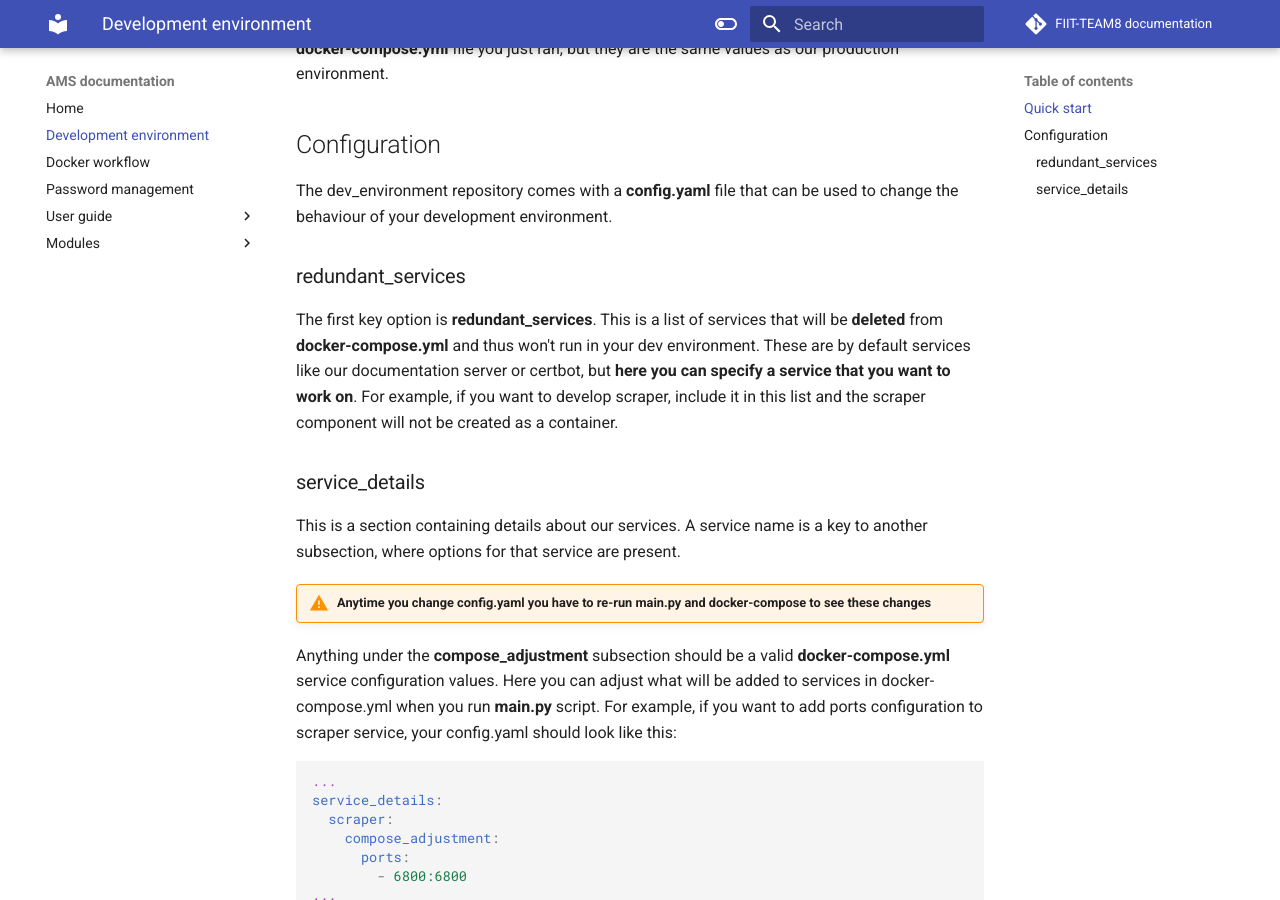
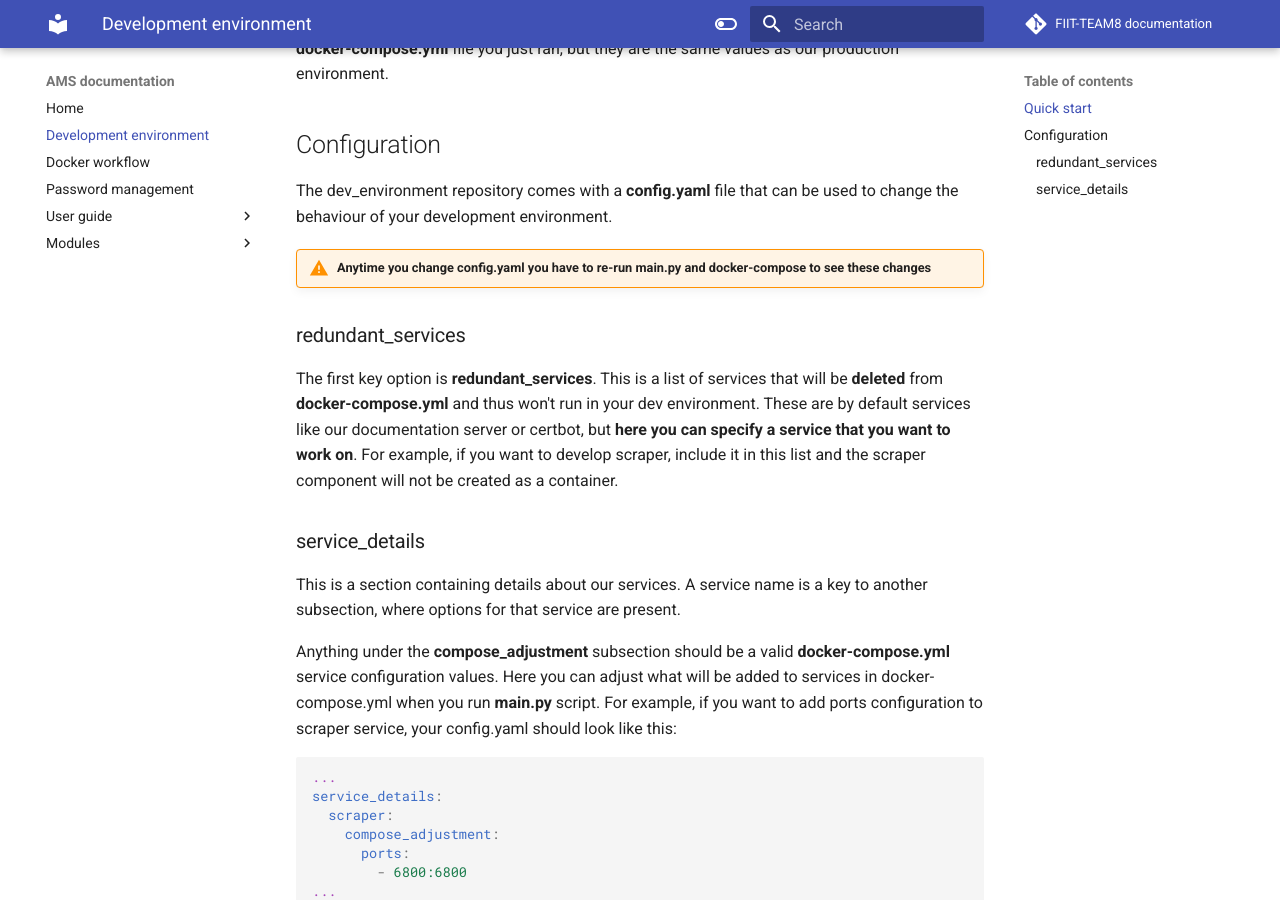
Before and after one commit to FIIT-TEAM8/team_documentation, an MkDocs documentation site: the page built from docs/devEnvironment.md, in a window 1280 px wide and 900 px high, scrolled down 1247 px. Built offline with MkDocs 1.6.1 and Material for MkDocs 9.7.7, drawn with Linux system fonts in a browser that asks for light colours; comment, search, counter and statistics services are not loaded.

```diff
--- a/docs/devEnvironment.md
+++ b/docs/devEnvironment.md
@@ -41,13 +41,15 @@ The services are available on your localhost:\<PORT\>. The ports used can be che
 ## Configuration
 The dev_environment repository comes with a **config.yaml** file that can be used to change the behaviour of your development environment.
 
+
+!!! warning "Anytime you change config.yaml you have to **re-run main.py and docker-compose** to see these changes"
+
 ### redundant_services
 The first key option is **redundant_services**. This is a list of services that will be **deleted** from **docker-compose.yml** and thus won't run in your dev environment. These are by default services like our documentation server or certbot, but **here you can specify a service that you want to work on**. For example, if you want to develop scraper, include it in this list and the scraper component will not be created as a container.
 
 ### service_details
 This is a section containing details about our services. A service name is a key to another subsection, where options for that service are present.
 
-!!! warning "Anytime you change config.yaml you have to **re-run main.py and docker-compose** to see these changes"
 
 Anything under the **compose_adjustment** subsection should be a valid **docker-compose.yml** service configuration values. Here you can adjust what will be added to services in docker-compose.yml when you run **main.py** script. For example, if you want to add ports configuration to scraper service, your config.yaml should look like this:
 
```
